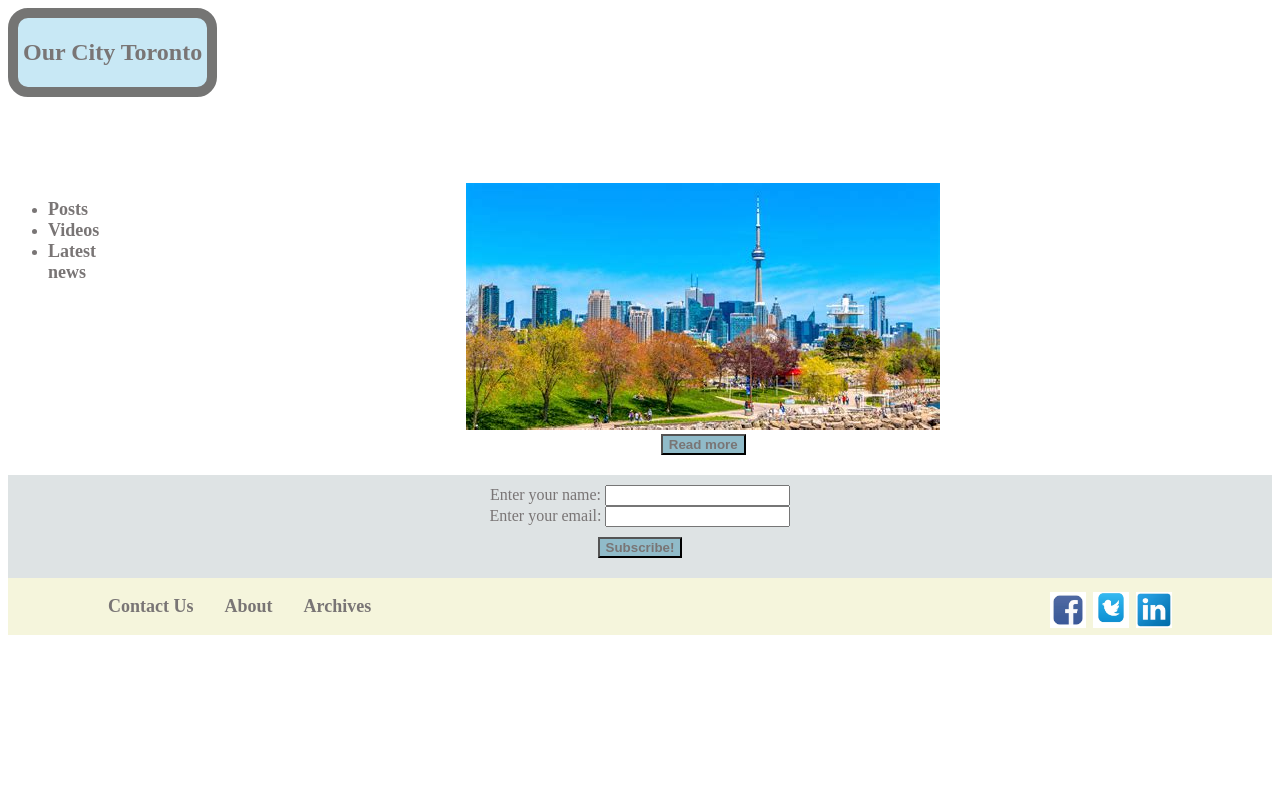
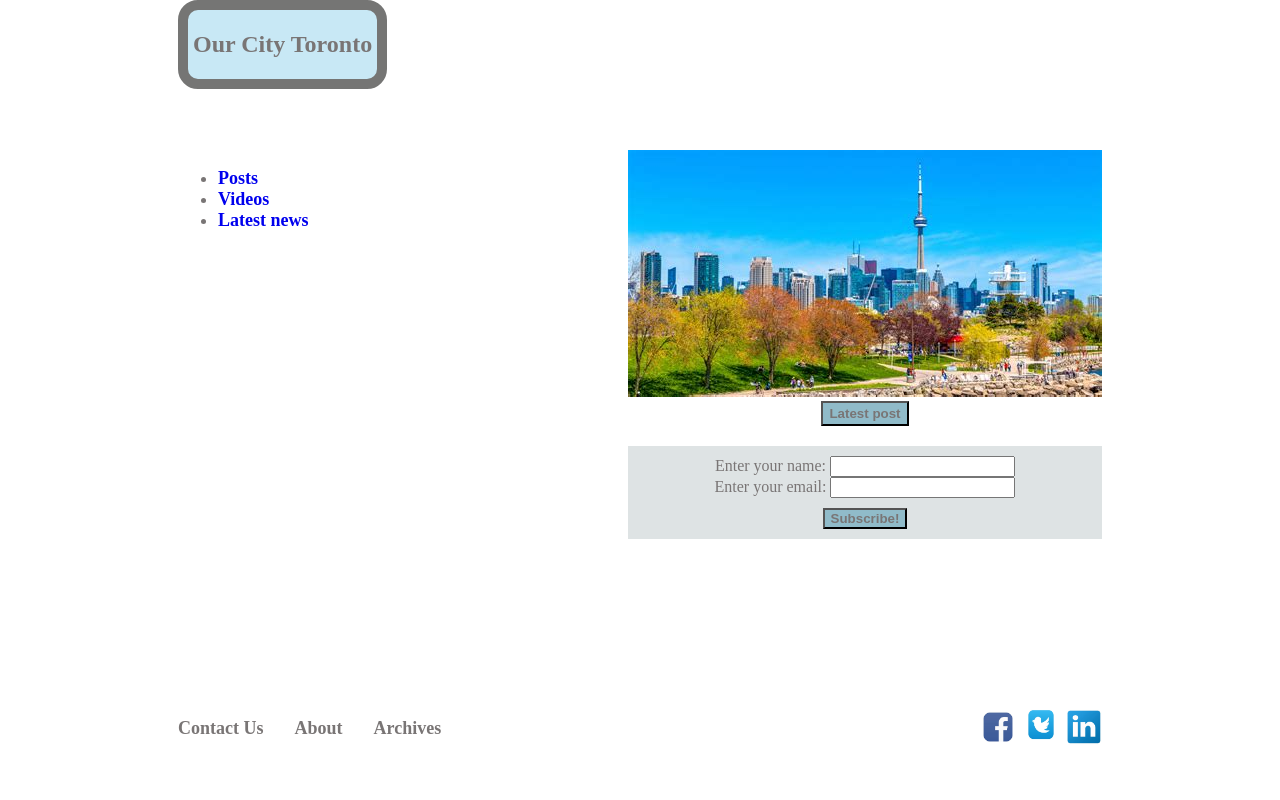
Before and after one commit to marta-piatek/personal-blog-website, a plain HTML site: page blog-website.html/main.html in a window 1280 px wide. Drawn offline with Linux system fonts and the light colour scheme.

Commit message:
Introduced grid system

```diff
--- a/blog-website.html/main.html
+++ b/blog-website.html/main.html
@@ -6,33 +6,42 @@
         <meta description= "This website is about life in Toronto including latest news, blog posts, events and best things in the city."/>
         <link rel="stylesheet" href="../website-style/primary.css"/>
     </head>
-    <body>
-        <div>
-        <header class="page-header">
-            <h1>Our City Toronto</h1>
-        </header>
-        <main>
+    <body class="container">
+        <div class="header-box">
+            <header class="page-header"><h1>Our City Toronto</h1>
+            </header>
+        </div>
+        <div class="sidebar-box">
+            <nav class="sidebar-nav">
+                <ul>
+                  <li><a class="sidebar-links" href="blogpost.html">Posts</a></li>
+                  <li><a class="sidebar-links" href="https://www.blogto.com/videos/cn-tower-open-toronto/">Videos</a></li>
+                  <li><a class="sidebar-links" href="https://www.blogto.com/news/">Latest news</a></li>
+                </ul>
+            </nav>
+        </div>
+        <main class="content-box">
             <div class="page-body">
                 <div class="page-body-top">
                     <!-- <div style="width: 100%; overflow: hidden;">
                         <div style="width: 600px; float: left;"> Left </div>
                         <div style="margin-left: 620px;"> Right </div>
                     </div> -->
-                    <div class="sidebar">
-                        <nav>
-                            <ul>
-                              <li><a class="sidebar-links-color" href="blogpost.html">Posts</a></li>
-                              <li><a class="sidebar-links-color" href="https://www.blogto.com/videos/cn-tower-open-toronto/">Videos</a></li>
-                              <li><a class="sidebar-links-color" href="https://www.blogto.com/news/">Latest news</a></li>
-                            </ul>
-                        </nav>
-                    </div>
                     <div class="latest-post">
-                        <img src="images/Toronto-view.jpeg" alt="A panorama of Toronto"/>
-                        <button class="read-more-button"><a class="button-read-more-text" href="blogpost.html">Read more</a></button>
+                        <a href="blogpost.html">
+                            <img src="images/Toronto-view.jpeg" alt="A panorama of Toronto"/>
+                        </a>
+                        <button class="latest-post-button"><a class="button-latest-post-text" href="blogpost.html">Latest post</a></button>
                     </div>
                 </div>
-                <!-- <div class="page-body-middle"></div> -->
+                <!-- <div class="page-body-middle">
+                    <div class="trending-box">
+                        <a href="https://www.blogto.com/news/"><h2>Trending posts this week</h2></a>
+                        <img src="images/WFH.jpg" alt="A woman working from home"/>
+                    </div>
+                    <div class="trending-box">Trending videos this week</div>
+                    <div class="trending-box">City News</div>
+                </div> -->
                 <div class="page-body-bottom">
                     <form action="" method="get" class="form-subscribe">
                         <div>
@@ -50,7 +59,7 @@
                 </div>
             </div>
         </main>
-        <footer class="footer-background">
+        <footer class="footer-box">
             <nav class="footer-nav">
                 <div class="footer-links">
                         <a href="https://www.blogto.com/contact/">Contact Us</a>
--- a/website-style/mainpage-layout.css
+++ b/website-style/mainpage-layout.css
@@ -7,11 +7,42 @@ font-family: Arial, "Courier New", "Times New Roman";
 /* font-size: 16px; */
 }
 
+.container {
+  display: grid;
+  width: 100%;
+  margin: auto;
+  grid-gap: 50px;
+  justify-content: center;
+  /* align-items: center; */
+  grid-template-rows: 100px 500px 100px;
+  grid-template-columns: 50px 300px;
+  grid-template-areas:
+  "hd hd hd hd hd hd hd hd"
+  "sd sd main main main main main main"
+  "ft ft ft ft ft ft ft ft"
+}
+
+.header-box {
+  grid-area: hd;
+}
+
+.sidebar-box {
+grid-area: sd;
+}
+
+.content-box {
+  grid-area: main;
+}
+
+.footer-box {
+  grid-area: ft;
+}
+
 .page-header {
   background-color: rgb(200, 232, 245);
   color: rgb(121, 117, 117);
   border-radius: 20px;
-  display: inline-block;
+  /* display: inline-block; */
   padding: 5px;
   position: fixed;
   border: 10px solid #757574;
@@ -20,28 +51,30 @@ font-family: Arial, "Courier New", "Times New Roman";
 }
 
 .page-body {
-  padding-top: 155px;
+  /* padding-top: 155px; */
+  /* background-color: rgb(219, 216, 216); */
 }
 
 .page-body-top {
-  padding-top: 20px;
+  /* padding-top: 20px; */
   overflow: hidden;
 }
 
-.latest-post-title {
-  position: absolute;
-  top: 8px;
-  left: 16px;
+/* .sidebar a {
+  font-size: 18px;
+  font-weight: bold;
+  color: rgb(121, 117, 117);
+} */
+
+.sidebar-nav {
+font-size: 18px;
+font-weight: bold;
+color: rgb(121, 117, 117);
 }
 
-.sidebar a {
-  font-size: 18px;
-  font-weight: bold;
-}
-
-.page-body-middle {
+/* .page-body-middle {
   padding-top: 10px;
-}
+} */
 
 .page-body-bottom {
   padding-top: 10px;
@@ -49,13 +82,9 @@ font-family: Arial, "Courier New", "Times New Roman";
   background-color: rgb(222, 227, 228);
 }
 
-.sidebar {
+/* .sidebar {
   float: left;
-  width: 10%;
-}
-
-.sidebar-links-color {
-  color: rgb(121, 117, 117);
+  width: 10%; */
 }
 
 ul {
@@ -63,20 +92,28 @@ ul {
 }
 
 .latest-post {
-  float: right;
-  width: 90%;
+  /* float: right;
+  width: 90%; */
   text-align: center;
+  position: relative;
 }
 
-.read-more-button {
+/* .latest-post-text {
+  position: absolute;
+  top: 8px;
+  left: 340px;
+} */
+
+.latest-post-button {
   display: block;
   width: fixed;
+  height: 25px;
   margin: 0 auto;
+  background-color: rgb(144, 187, 201);
   margin-bottom: 20px;
-  background-color: rgb(144, 187, 201);
 }
 
-.button-read-more-text {
+.button-latest-post-text {
   color: rgb(121, 117, 117);
   font-weight: bold;
 }
@@ -84,7 +121,7 @@ ul {
 .form-subscribe-button {
   font-weight: bold;
   margin-top: 10px;
-  margin-bottom: 20px;
+  margin-bottom: 10px;
   background-color: rgb(144, 187, 201);
   color: rgb(121, 117, 117);
 }
@@ -93,25 +130,39 @@ ul {
 color: rgb(121, 117, 117);
 }
 
+/* .page-body-middle {
+  display: flex;
+  flex-direction: row;
+  justify-content: space-between;
+  margin-bottom: 30px;
+  margin-top: 20px;
+} */
+
+/* .trending-box {
+  border: black solid;
+  height: 150px;
+  width: 300px;
+} */
+
 .footer-nav {
   display: inline;
   padding: 20px;
 }
 
 .footer-links {
-  padding-left: 100px;
+  /* padding-left: 100px;  */
 }
 
 .social {
   float: right;
-  padding-right: 100px;
-  margin-top: -25px;
+  /* padding-right: 100px; */
+  margin-top: -30px;
 }
 
 .footer-social-link {
   margin-left: 3px;
-  display: inline-block;
-  height: 100%;
+  /* display: inline-block; */
+  /* height: 100%;  */
 }
 
 .footer-social-icon {
@@ -120,16 +171,13 @@ color: rgb(121, 117, 117);
 }
 
 .footer-links a {
-  display:inline;
+  /* display: inline; */
   font-size: 18px;
   font-weight:bold;
   margin-right:1.5em;
   color: rgb(121, 117, 117);
 }
 
-.footer-background {
-  background-color: beige;
-}
 a:hover {
   color: #00f;
 }
```
